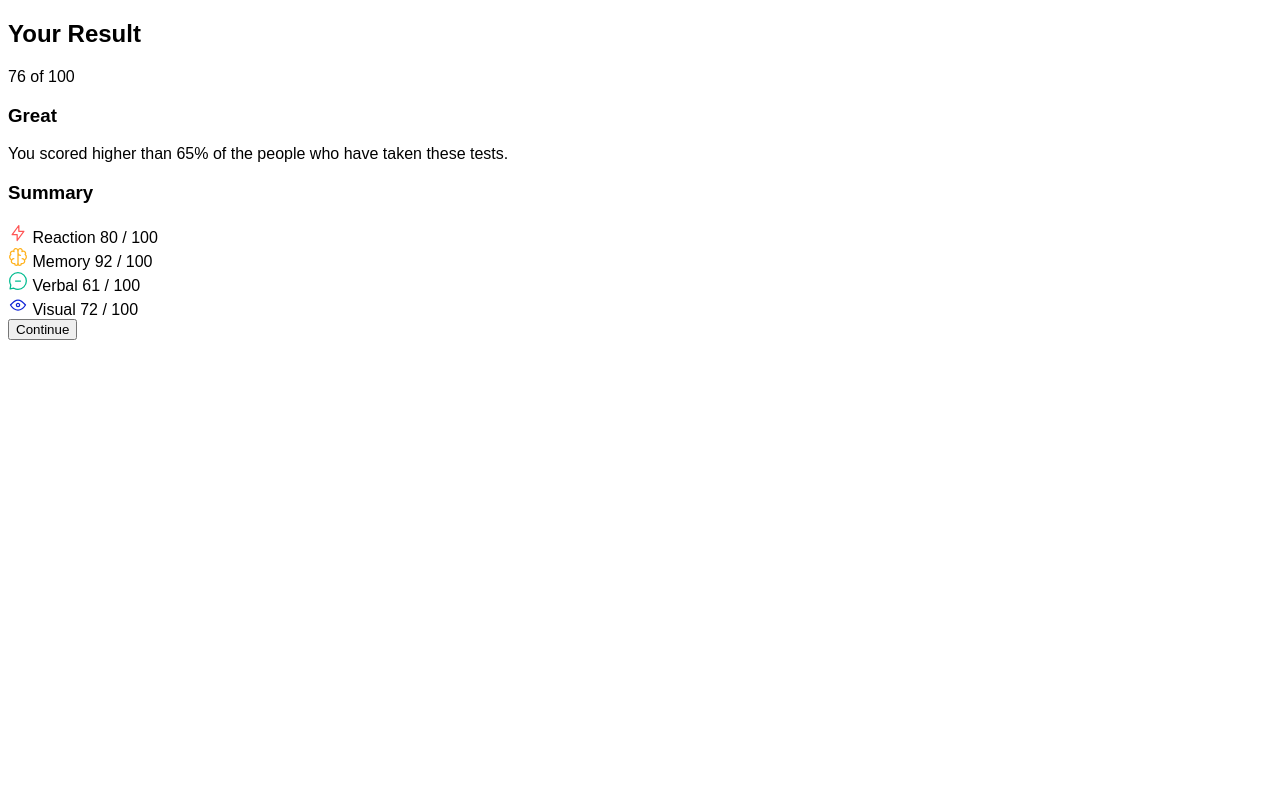
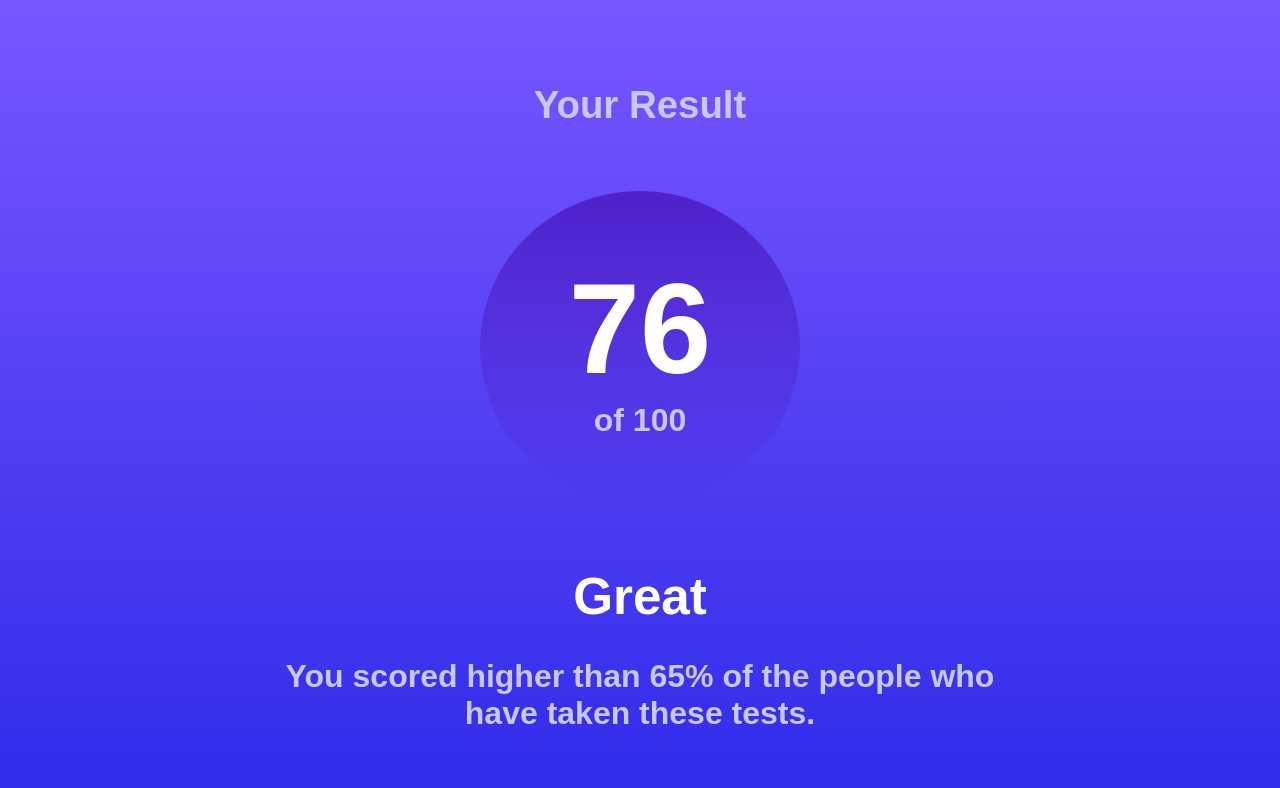
Before and after one commit to DominikSubocz/Result_Summary_Component-Challange, a plain HTML site: page index.html in a window 1280 px wide. Shown: the top 788 px of the page. Drawn offline with Linux system fonts and the light colour scheme.

Commit message:
Adjustments

```diff
--- a/styles/styles.css
+++ b/styles/styles.css
@@ -4,7 +4,7 @@ body{
 }
 
 /* Extra small devices (phones, 600px and down) */
-@media only screen and (max-width: 600px) {
+@media only screen and (max-width: 375px) {
 
     .outer {
         display: table;
@@ -72,6 +72,7 @@ body{
         display: flex;
         flex-direction: column;
         margin: 2vw 0 0 5vw;
+        width: 90%;
       }
 
       .item{
@@ -86,7 +87,7 @@ body{
       }
 
       .item > span{
-        margin: 0 55vw 0 2vw;
+        margin: 0 45vw 0 2vw;
       }
 
       .icon{
@@ -117,8 +118,129 @@ body{
         color:hsl(221, 100%, 96%);
         font-size:4vw;
         padding:4vw;
-        margin:5vw 0;
+        margin:5vw 0 15vw 0;
       }
 
 
 }
+
+@media only screen and (min-width: 375px) {
+
+  .outer {
+      display: table;
+      position: absolute;
+      top: 0;
+      left: 0;
+      width: 100%;
+    }
+
+    .middle {
+      display: table-cell;
+      vertical-align: middle;
+    }
+
+    .inner {
+      margin: 0 auto;
+      width: 100vw;
+      display: flex;
+      flex-direction: column;
+    }
+
+    .results-card{
+      text-align: center;
+      background-image: linear-gradient(hsl(252, 100%, 67%),hsl(241, 81%, 54%));
+      padding:4vw 22vw 4vw 22vw;
+      border-radius: 0 0 25px 25px;
+    }
+
+    .score,.results-card > p{
+      font-size:2.5vw;
+      font-weight: 700;
+      color:hsl(241, 100%, 89%);
+
+    }
+
+    .results-card > h2{
+      font-size:3vw;
+      color:hsl(241, 100%, 89%);
+
+
+    }
+
+    .results-card > h3{
+      font-size:4vw;
+      color:hsl(0, 0%, 100%);
+      margin:0;
+    }
+
+    .score-card{
+      border-radius: 50%;
+      width: 15vw;
+      margin:5vw auto;
+      padding:5vw;
+      background-image: linear-gradient(hsla(256, 72%, 46%, 1), hsla(241, 72%, 46%, 0));
+    }
+
+    .score::first-line{
+      color:hsl(0, 0%, 100%);
+      font-size:10vw;
+      font-weight: bolder;
+
+    }
+
+    .summary-card{
+      display: flex;
+      flex-direction: column;
+      margin: 2vw auto 5vw;
+      width: 80%;
+    }
+
+    .item{
+      display: inline-flex;
+      align-items: center;
+      justify-content: center;
+      height: 8vw;
+      margin: 2vw 0 2vw 0;
+      font-weight: 400;
+      border-radius: 15px;
+      padding:1vw;
+      font-size: 2.5vw;
+    }
+
+    .item > span{
+      margin: 0 45vw 0 2vw;
+    }
+
+    .icon{
+      width: 5vw;
+    }
+
+    .item-reaction{
+      background-color: hsla(0, 100%, 67%, 0.127);
+    }
+
+    .item-memory{
+      background-color: hsla(39, 100%, 56%, 0.127);
+
+    }
+
+    .item-verbal{
+      background-color: hsla(166, 100%, 37%, 0.127);
+    }
+
+    .item-visual{
+      background-color:hsla(234, 85%, 45%, 0.127);
+    }
+
+    button{
+      background-color: hsl(224, 30%, 27%);
+      border:none;
+      border-radius: 25px;
+      color:hsl(221, 100%, 96%);
+      font-size:3vw;
+      padding:3vw;
+      margin:5vw 0 15vw 0;
+    }
+
+
+}
```
